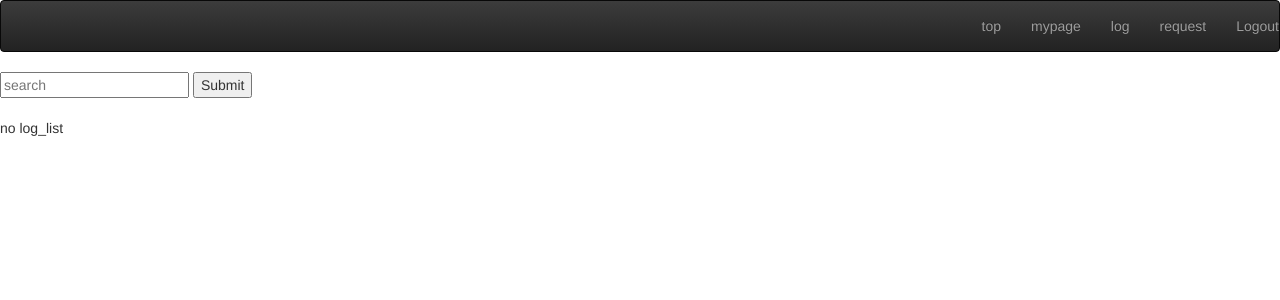
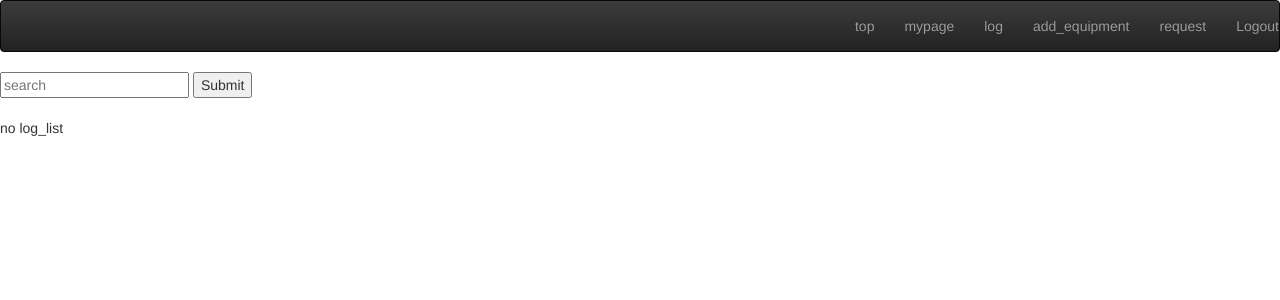
Before and after one commit to XMLPro/ManagementSystem, a Django app: template system/templates/logView.html in a window 1280 px wide. Shown: the top 300 px of the page. Run offline with Django 3.2, Linux system fonts and the light colour scheme; the template is opened without the code that fills it, so the values that code supplies are empty; some libraries are stand-ins or nearby versions.

Commit message:
add url '/system/add_equipment'

```diff
--- a/system/templates/base.html
+++ b/system/templates/base.html
@@ -36,6 +36,7 @@
             <li><a href="/system">top</a></li>
             <li><a href="/system/mypage">mypage</a></li>
             <li><a href="/system/log">log</a></li>
+            <li><a href="/system/add_equipment">add_equipment</a></li>
             <li><a href="/system/request">request</a></li>
             <li><a href="/logout">Logout</a></li>
         </ul>
```
